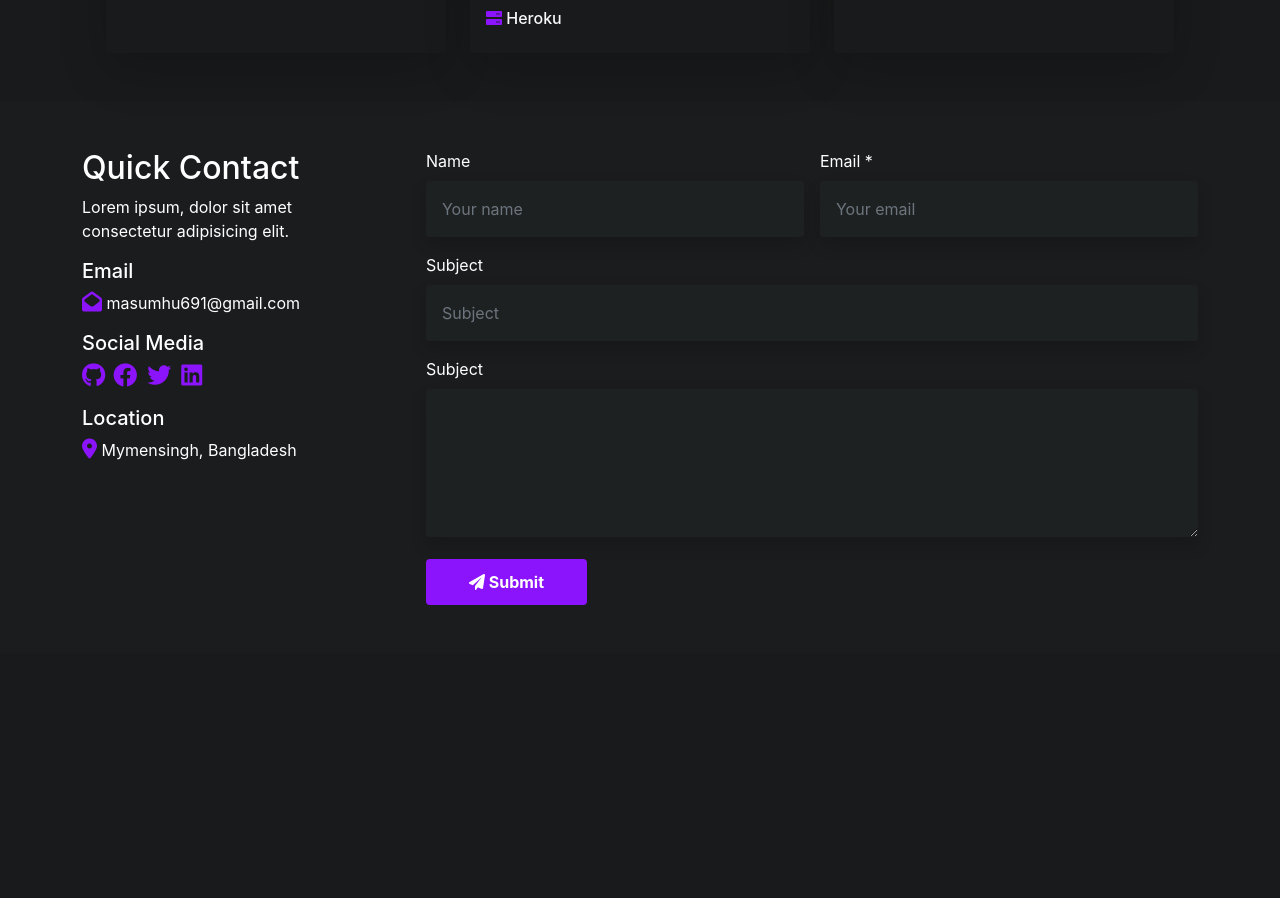
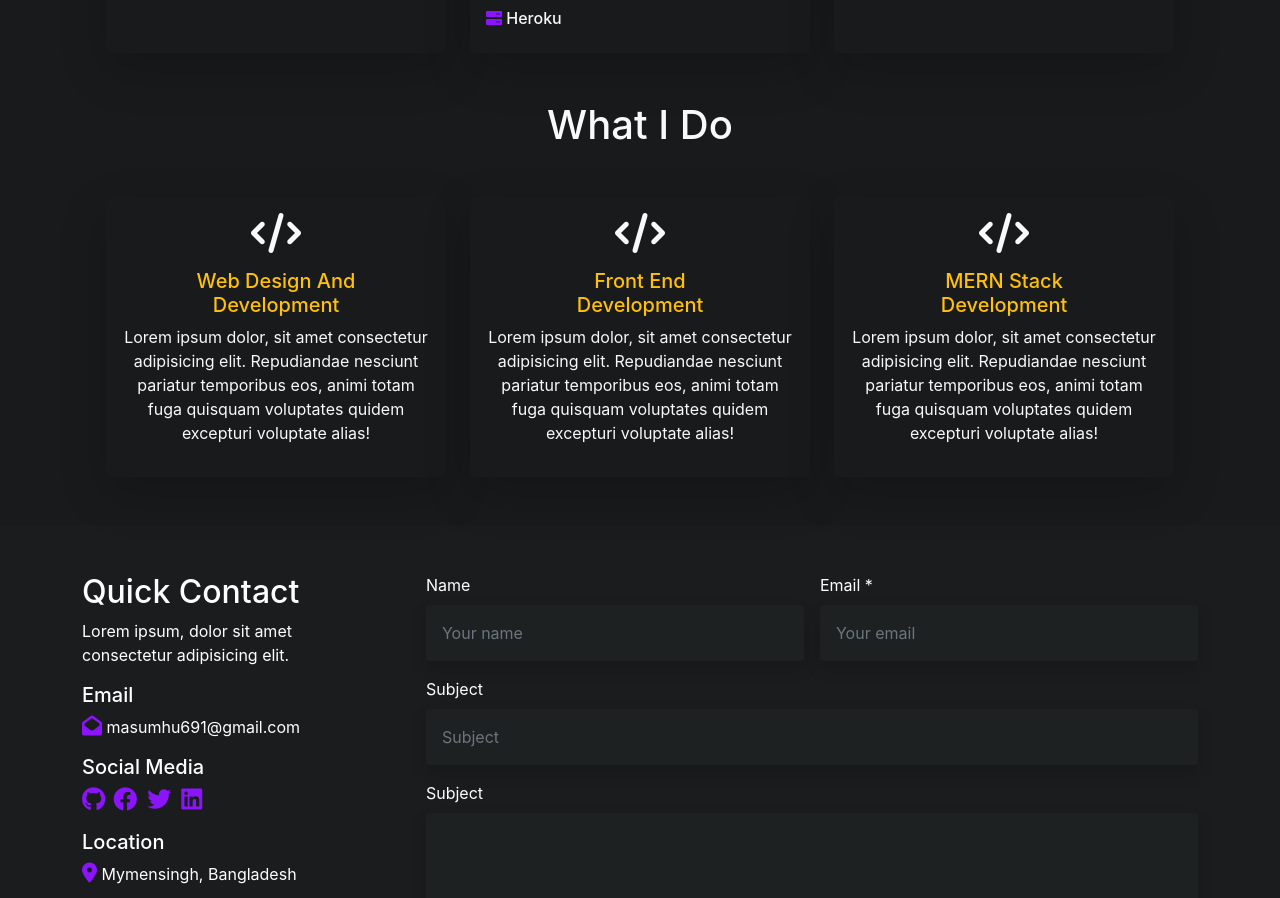
Before and after one commit to masum691/masum-portfolio, a React (Create React App) app: page /home in a window 1280 px wide. Shown: the part 1509-2407 px from the top of the page. Before the commit the page ends 2162 px from the top, so only its background shows below. Built offline with nearby package versions, Linux system fonts and the light colour scheme; a web font is replaced by a local one.

Commit message:
services component

```diff
--- a/src/Pages/Home/Home/Home.js
+++ b/src/Pages/Home/Home/Home.js
@@ -3,6 +3,7 @@ import Navbar from '../../Navbar/Navbar';
 import About from '../About/About';
 import Banner from '../Banner/Banner';
 import Contact from '../Contact/Contact';
+import Services from '../Services/Services';
 import TechSkills from '../TechSkills/TechSkills';
 
 const Home = () => {
@@ -12,6 +13,7 @@ const Home = () => {
             <Banner></Banner>
             <About></About>
             <TechSkills></TechSkills>
+            <Services></Services>
             <Contact></Contact>
         </div>
     );
--- /dev/null
+++ b/src/Pages/Home/Services/Services.js
@@ -0,0 +1,36 @@
+import React from 'react';
+
+const Services = () => {
+    return (
+        <div className="tech-color background-tech">
+            <div className="my-5">
+                <h1 className="container mb-5 text-center text-light">What I Do</h1>
+                <div class="row row-cols-1 row-cols-md-3 g-4 container mx-auto">
+                    <div class="col">
+                        <div class="card h-100  px-3 pt-3 border-0 shadow first-card shadow-lg text-light">
+                            <i class="fas fa-code fs-1 text-center mb-3"></i>
+                            <h5 className="text-primary text-center text-warning">Web Design And <br /> Development</h5>
+                            <p className="text-center">Lorem ipsum dolor, sit amet consectetur adipisicing elit. Repudiandae nesciunt pariatur temporibus eos, animi totam fuga quisquam voluptates quidem excepturi voluptate alias!</p>
+                        </div>
+                    </div>
+                    <div class="col">
+                        <div class="card h-100  px-3 py-3 border-0 shadow-lg text-light second-card">
+                        <i class="fas fa-code fs-1 text-center mb-3"></i>
+                            <h5 className="text-primary text-center text-warning">Front End <br /> Development</h5>
+                            <p className="text-center">Lorem ipsum dolor, sit amet consectetur adipisicing elit. Repudiandae nesciunt pariatur temporibus eos, animi totam fuga quisquam voluptates quidem excepturi voluptate alias!</p>
+                        </div>
+                    </div>
+                    <div class="col">
+                        <div class="card h-100 px-3 pt-3 border-0 shadow-lg third-card text-light">
+                        <i class="fas fa-code fs-1 text-center mb-3"></i>
+                            <h5 className="text-primary text-center text-warning">MERN Stack <br /> Development</h5>
+                            <p className="text-center">Lorem ipsum dolor, sit amet consectetur adipisicing elit. Repudiandae nesciunt pariatur temporibus eos, animi totam fuga quisquam voluptates quidem excepturi voluptate alias!</p>
+                        </div>
+                    </div>
+                </div>
+            </div>
+        </div>
+    );
+};
+
+export default Services;
```
Also changed, not shown: src/Pages/Home/Services/Services.css (added).
